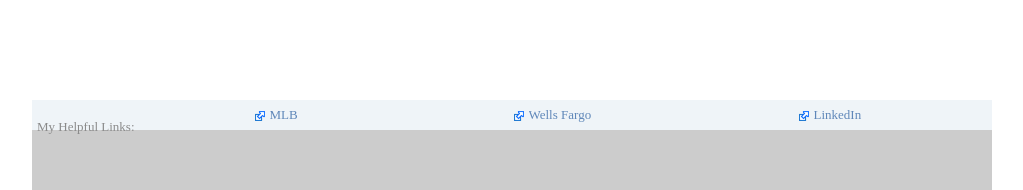
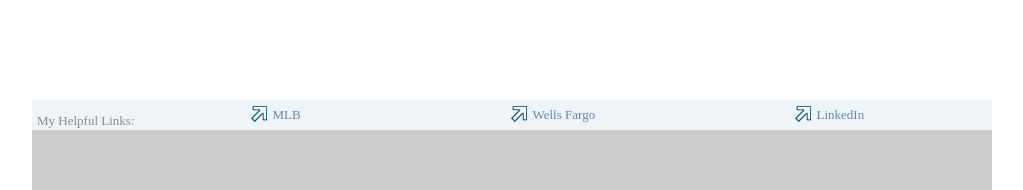
Before and after one commit to bkahl/helpfulLinks, a plain HTML site: page index.html in a window 1280 px wide. Shown: the top 190 px of the page, without its empty margins (128-1151 px from the left). Drawn offline with nearby package versions, Linux system fonts and the light colour scheme.

Commit message:
updated image and padding for less markup

```diff
--- a/css/styles.css
+++ b/css/styles.css
@@ -89,8 +89,17 @@ a{ text-decoration: none; }
 	color: #5f87b9;
 }
 
-.external-link{
-	width: 10px;
-	height: 10px;
-	background: url(../images/ext-link.png) no-repeat;
+.helpful-link{
+    display: block;
+    padding: 0 0 0 22px;
+    position: relative;
 }
+
+.helpful-link .external-link{
+	width: 16px;
+	height: 16px;
+	position: absolute;
+    top: 1px;
+    left: 0;
+	background: url(../images/custom-icons-sprite.png) 0 368px;
+}
--- a/index.html
+++ b/index.html
@@ -10,7 +10,7 @@
 
 	<div id='container'>
 
-		<div id='1' class='helpful-links horizontal'></div>
+		<div id='1' class='helpful-links horizontal'>
 
 	</div>
 
--- a/js/jquery.helpfulLinks.js
+++ b/js/jquery.helpfulLinks.js
@@ -14,13 +14,13 @@ function createLinks(id, opts){
 	opts.links.forEach(function(o) {
 		if(count<4){
 		elements += "<div class='links'>";
-			elements += "<div>";
-				elements += "<div class='"+o.icon+" helpful-icon'>&nbsp;</div>";
-				elements += "<div class='helpful-link'><a href='"+o.url+"' title='"+o.title+"'>"+o.title+"</a></div>";
-			elements += "</div>";
+			elements += "<a class='helpful-link' href='"+o.url+"' title='"+o.title+"'><span>"+o.title+"</span>";
+				elements += "<img class='"+o.icon+"' src='images/spacer.png' alt='' />";
+			elements += "</a>";
 		elements += "</div>";
 		}else{ return console.log('Your links are greater then 4, therefore, it wasnt added to the DOM!'); }
 		count++;
+
 	});
 
 	$(id).append(elements);
--- a/js/positionLinks.js
+++ b/js/positionLinks.js
@@ -18,8 +18,8 @@ $().ready(function() {
 					containerLeftAndRightPaddingTotal = parseInt($(helpfulLinks).css('padding-left').split("px")[0],10)+parseInt($(helpfulLinks).css('padding-right').split("px")[0],10),
 					helpfulLinksTitleMarginRightAmt = parseInt($(helpfulLinks+' div').css('margin-right').split("px")[0],10)*howManyChildren,
 					eachLinkMarginLeftToCenterAmt = [],
+					imgWidths = [],
 					maxAmtOfHelpfulLinks = 3,
-					iconWidths = [],
 					i, count = 0, imgCount = 0;
 
 				$(helpfulLinks+' > div').each(function(){
@@ -28,13 +28,15 @@ $().ready(function() {
 
 				widthOfLinkBlocks = Math.floor(((((parentWidth-containerLeftAndRightPaddingTotal)-helpfulLinksTitleMarginRightAmt)-childWidths[0])/howManyLinks)-howManyLinks);
 
-				$(helpfulLinks+' div.helpful-icon').each(function(){
-					var imgWidth = parseInt($('.'+$(this).attr('class').split(" ")[0]).css('width').split("px")[0],10)+parseInt($(this).css('margin-right').split("px")[0],10);
-					iconWidths.push(imgWidth);
-				});
+				$(helpfulLinks+' .helpful-link').each(function(){
+					var imgWidth = parseInt( $(this).css('padding-left'), 10 ),
+						img = {
+							paddingLeft	: imgWidth,
+							textWidth	: widthOfLinkBlocks-imgWidth
+						};
 
-				$(helpfulLinks+' div.helpful-link').each(function(){
-					$(this).css('width',widthOfLinkBlocks-iconWidths[imgCount]);
+					imgWidths.push(img);
+
 					imgCount++;
 				});
 
@@ -45,8 +47,12 @@ $().ready(function() {
 				}
 
 				$(helpfulLinks+' .links').css('width',widthOfLinkBlocks);
-				$(helpfulLinks+' .links > div').each(function(){
-					$('.helpful-link').css('width',widthOfLinkBlocks-iconWidths[count]);
+
+				imgWidths.forEach(function(o){
+					$(helpfulLinks+' .links > a > span').css('width',o.textWidth);
+				})
+				$(helpfulLinks+' .links > a > span').css('width',imgWidths.textWidth);
+				$(helpfulLinks+' .links > a').each(function(){
 					if(eachLinkMarginLeftToCenterAmt[count] > 0){
 						$(this).css('margin-left',eachLinkMarginLeftToCenterAmt[count]);
 					}
```
Also changed, not shown: images/API_arrow_icon.png (added), images/custom-icons-sprite.png (added), images/spacer.png (added).
